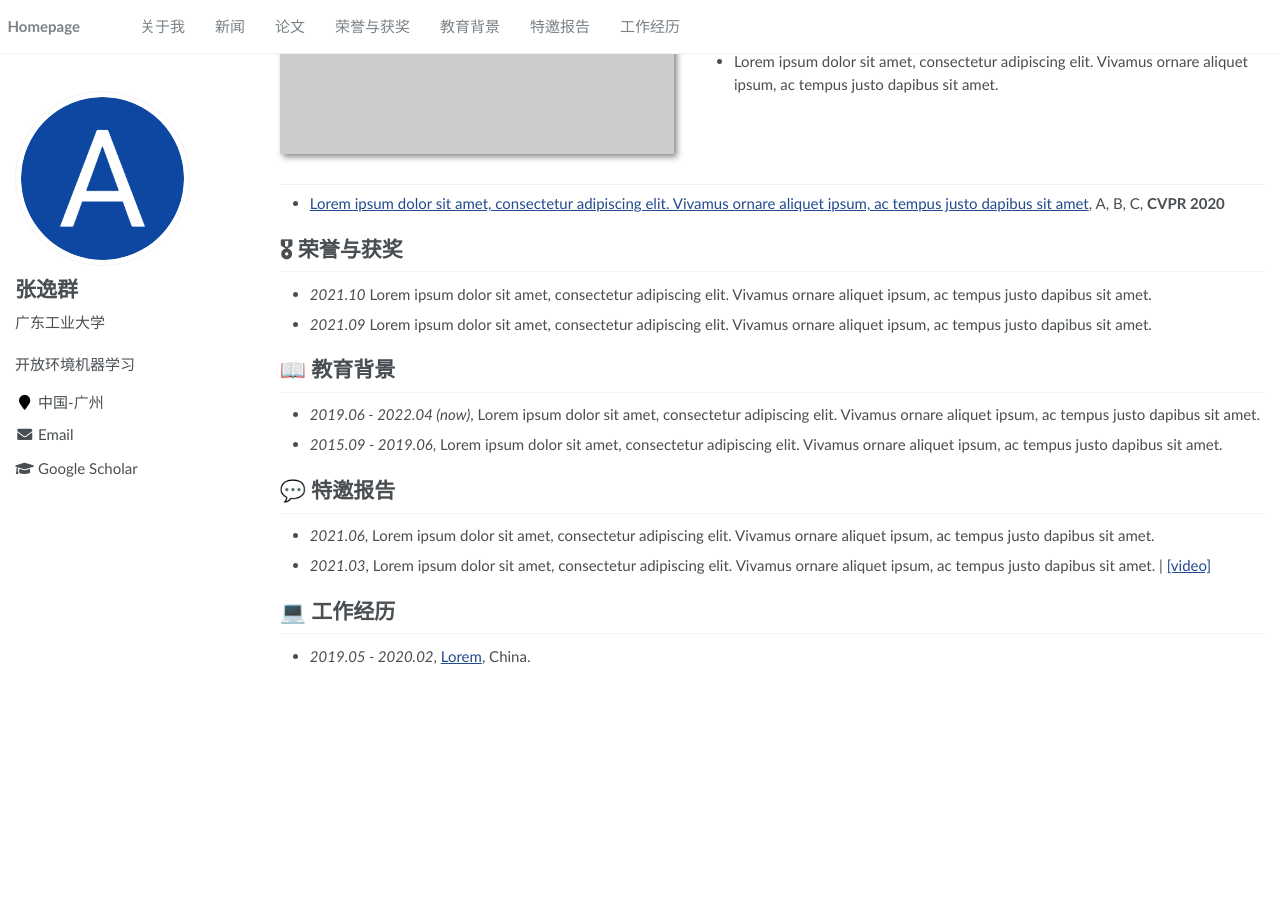
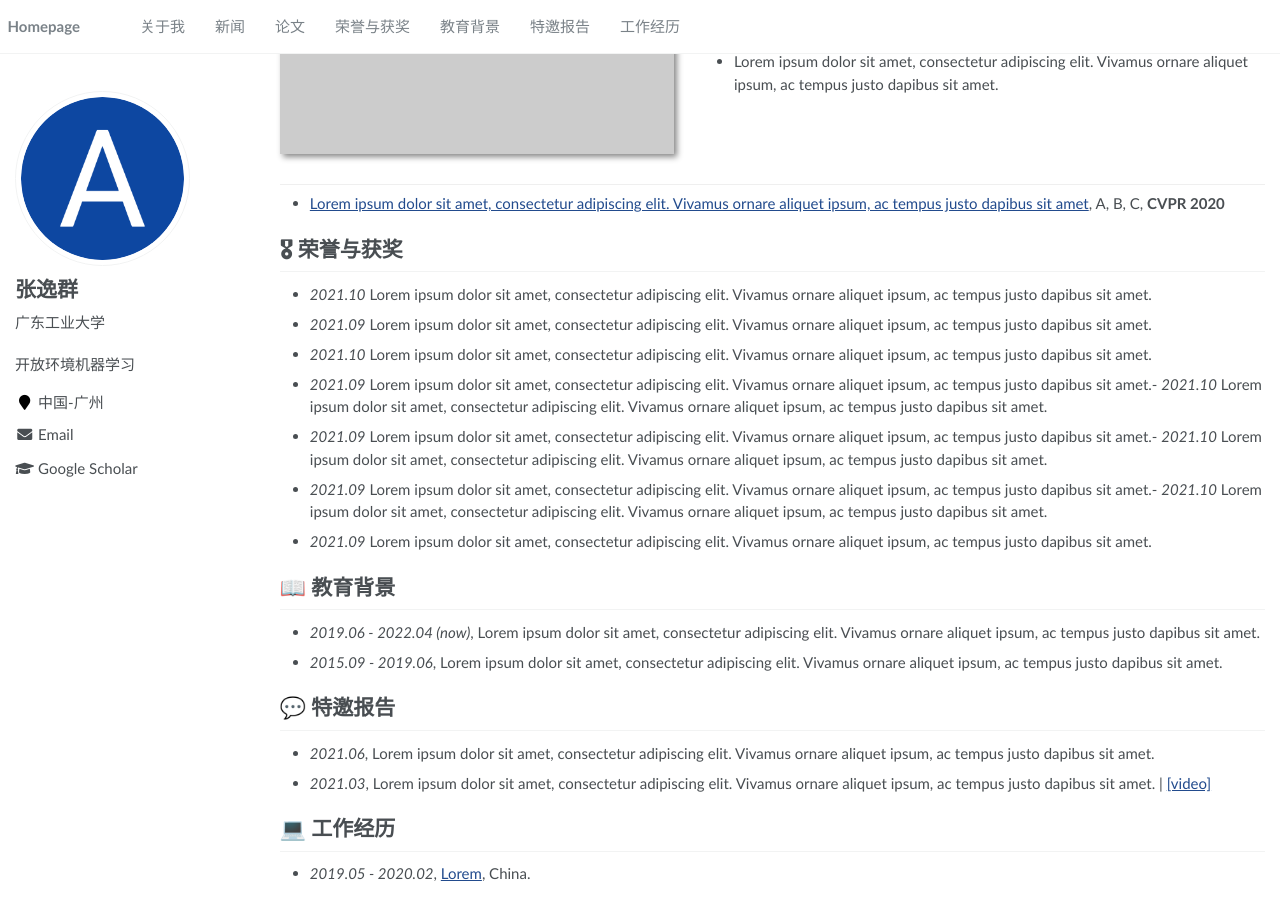
Before and after one commit to yqzhang-Zz/zh, a Jekyll site: the page built from _pages/about.md, in a window 1280 px wide and 900 px high, scrolled down 822 px. Built offline with Jekyll 4.4.1, drawn with Linux system fonts in a browser that asks for light colours; before the commit the page ends 1504 px from its top, so only the background shows below that.

Commit message:
Update about.md

```diff
--- a/_pages/about.md
+++ b/_pages/about.md
@@ -58,6 +58,12 @@ My research interest includes neural machine translation and computer vision. I
 # 🎖 荣誉与获奖
 - *2021.10* Lorem ipsum dolor sit amet, consectetur adipiscing elit. Vivamus ornare aliquet ipsum, ac tempus justo dapibus sit amet.
 - *2021.09* Lorem ipsum dolor sit amet, consectetur adipiscing elit. Vivamus ornare aliquet ipsum, ac tempus justo dapibus sit amet.
+- *2021.10* Lorem ipsum dolor sit amet, consectetur adipiscing elit. Vivamus ornare aliquet ipsum, ac tempus justo dapibus sit amet.
+- *2021.09* Lorem ipsum dolor sit amet, consectetur adipiscing elit. Vivamus ornare aliquet ipsum, ac tempus justo dapibus sit amet.- *2021.10* Lorem ipsum dolor sit amet, consectetur adipiscing elit. Vivamus ornare aliquet ipsum, ac tempus justo dapibus sit amet.
+- *2021.09* Lorem ipsum dolor sit amet, consectetur adipiscing elit. Vivamus ornare aliquet ipsum, ac tempus justo dapibus sit amet.- *2021.10* Lorem ipsum dolor sit amet, consectetur adipiscing elit. Vivamus ornare aliquet ipsum, ac tempus justo dapibus sit amet.
+- *2021.09* Lorem ipsum dolor sit amet, consectetur adipiscing elit. Vivamus ornare aliquet ipsum, ac tempus justo dapibus sit amet.- *2021.10* Lorem ipsum dolor sit amet, consectetur adipiscing elit. Vivamus ornare aliquet ipsum, ac tempus justo dapibus sit amet.
+- *2021.09* Lorem ipsum dolor sit amet, consectetur adipiscing elit. Vivamus ornare aliquet ipsum, ac tempus justo dapibus sit amet.
+
 
 <span id="educations"></span>
 
```
